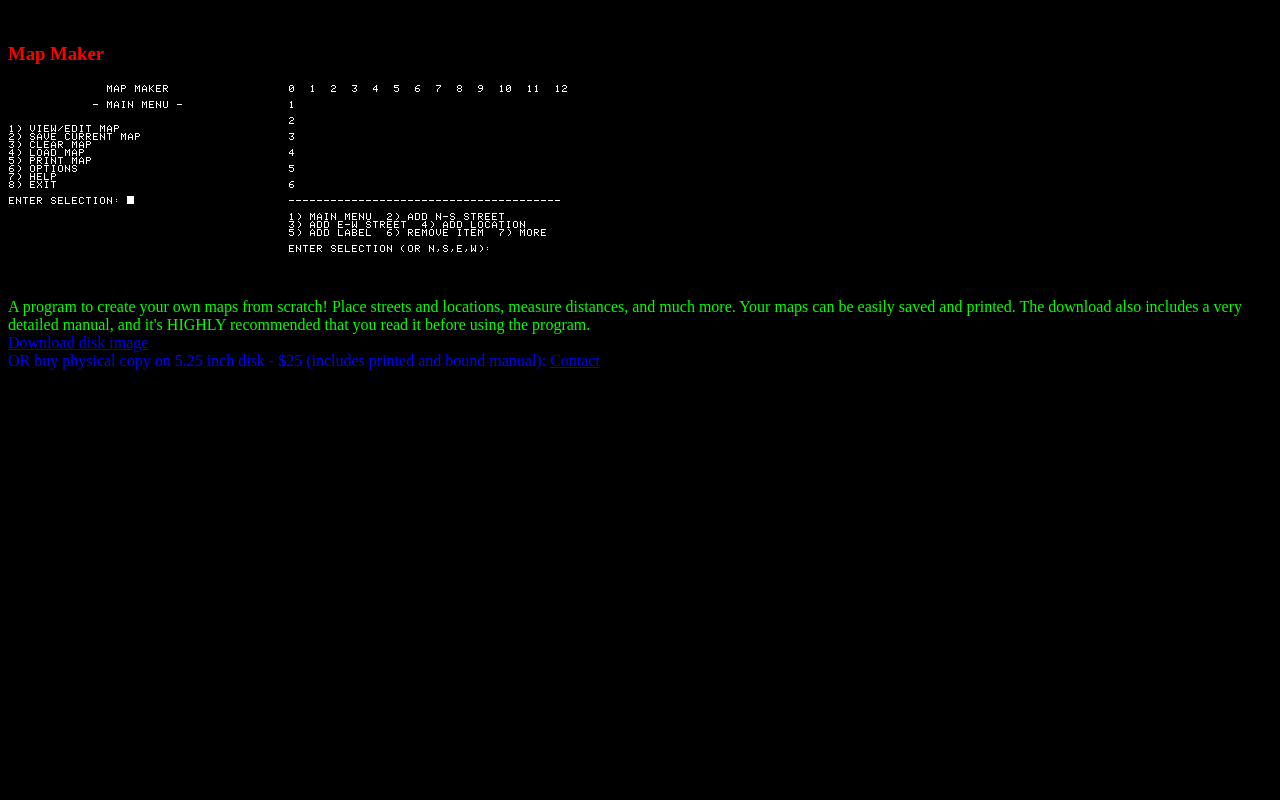
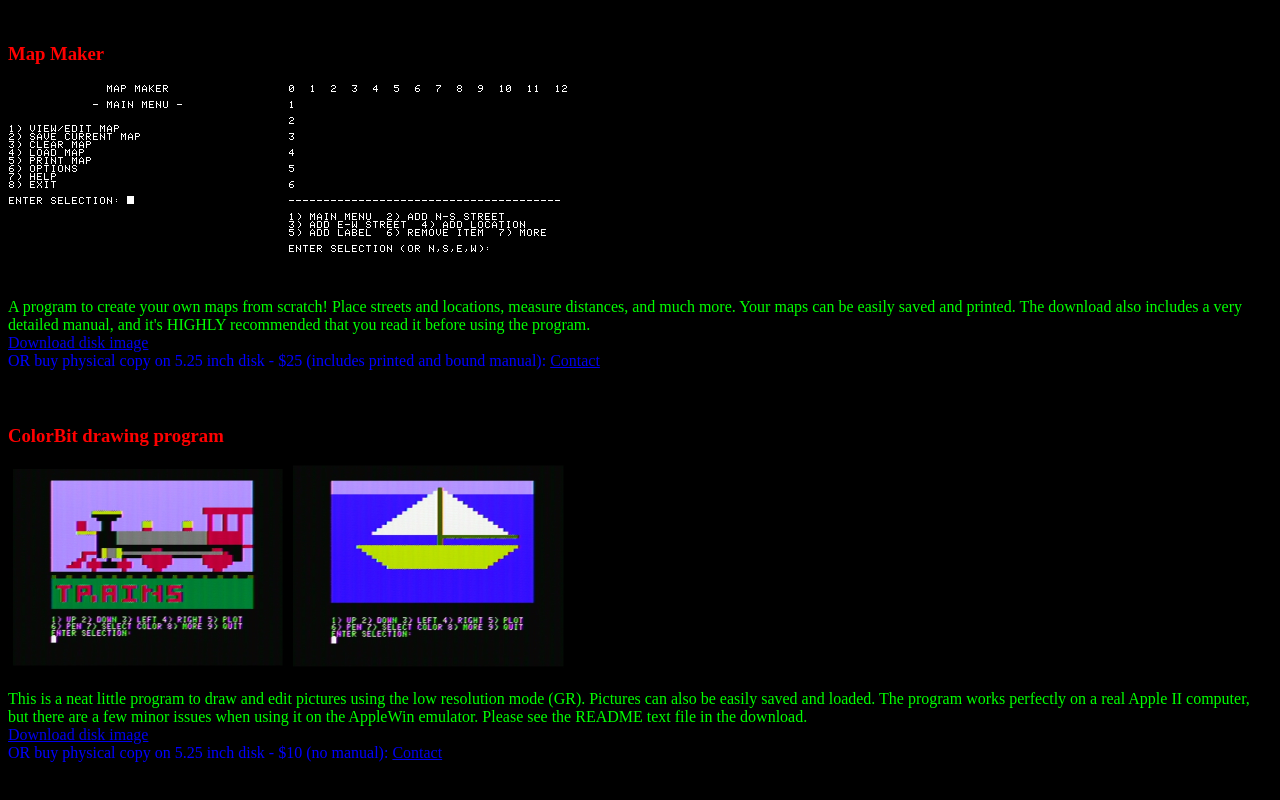
Before and after one commit to ct92404/Lab6502, a plain HTML site: page index.html in a window 1280 px wide. Shown: the part 1616-2416 px from the top of the page. Before the commit the page ends 2030 px from the top, so only its background shows below. Drawn offline with Linux system fonts and the light colour scheme.

Commit message:
Update index.html

```diff
--- a/index.html
+++ b/index.html
@@ -52,5 +52,12 @@
 <a href="Map Maker.zip">Download disk image</a><br>
 <span style="color:rgb(0,0,255);">OR buy physical copy on 5.25 inch disk - $25 (includes printed and bound manual):</span> <a href="contact.html">Contact</a><br><br><br>
 
+<h3 style="color:rgb(255,0,0);">ColorBit drawing program</h3>
+
+<img src="colorbit.jpg" style="width:280px;height=199px;"><img src="colorbit2.jpg" style="width:280px;height=203px;"><br><br>
+
+<span style="color:rgb(0,255,0);">This is a neat little program to draw and edit pictures using the low resolution mode (GR). Pictures can also be easily saved and loaded. The program works perfectly on a real Apple II computer, but there are a few minor issues when using it on the AppleWin emulator. Please see the README text file in the download.</span><br>
+<a href="colorbit.zip">Download disk image</a><br>
+<span style="color:rgb(0,0,255);">OR buy physical copy on 5.25 inch disk - $10 (no manual):</span> <a href="contact.html">Contact</a><br><br><br>
 </body>
 </html>
```
